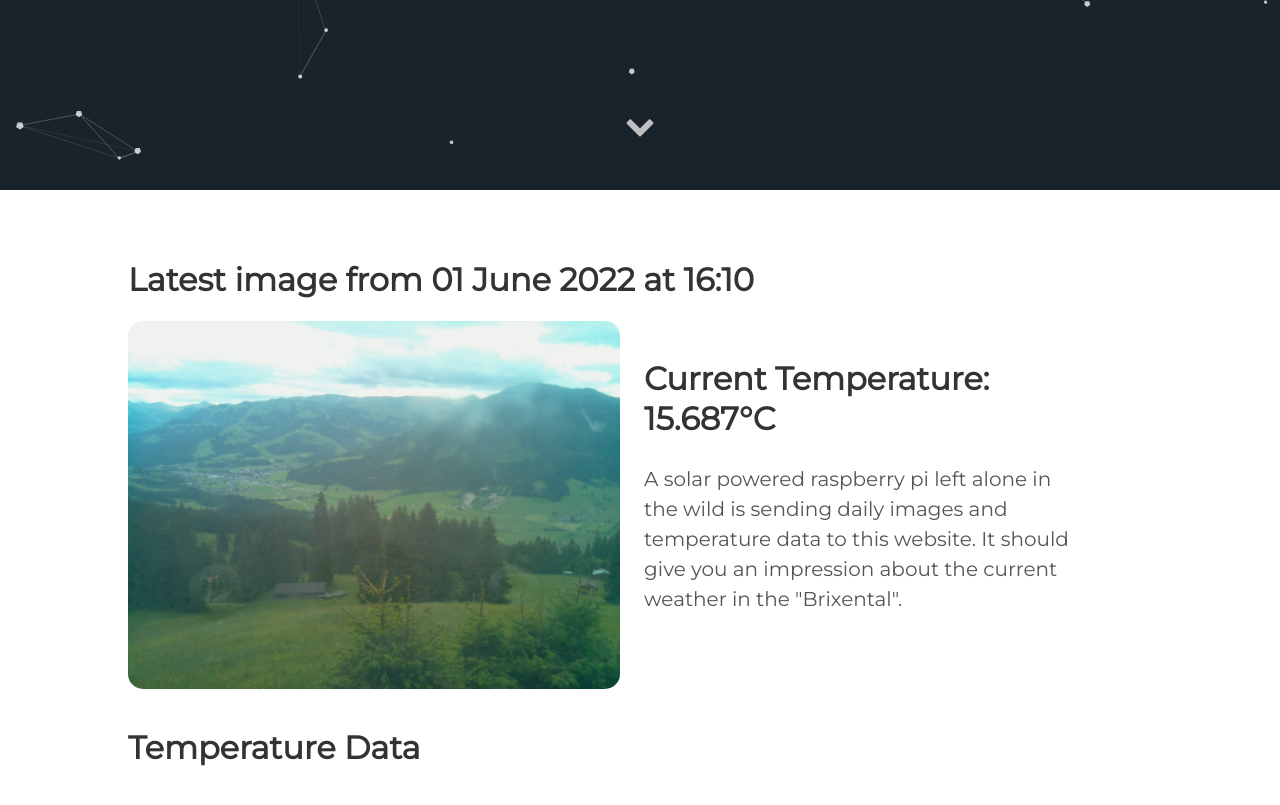
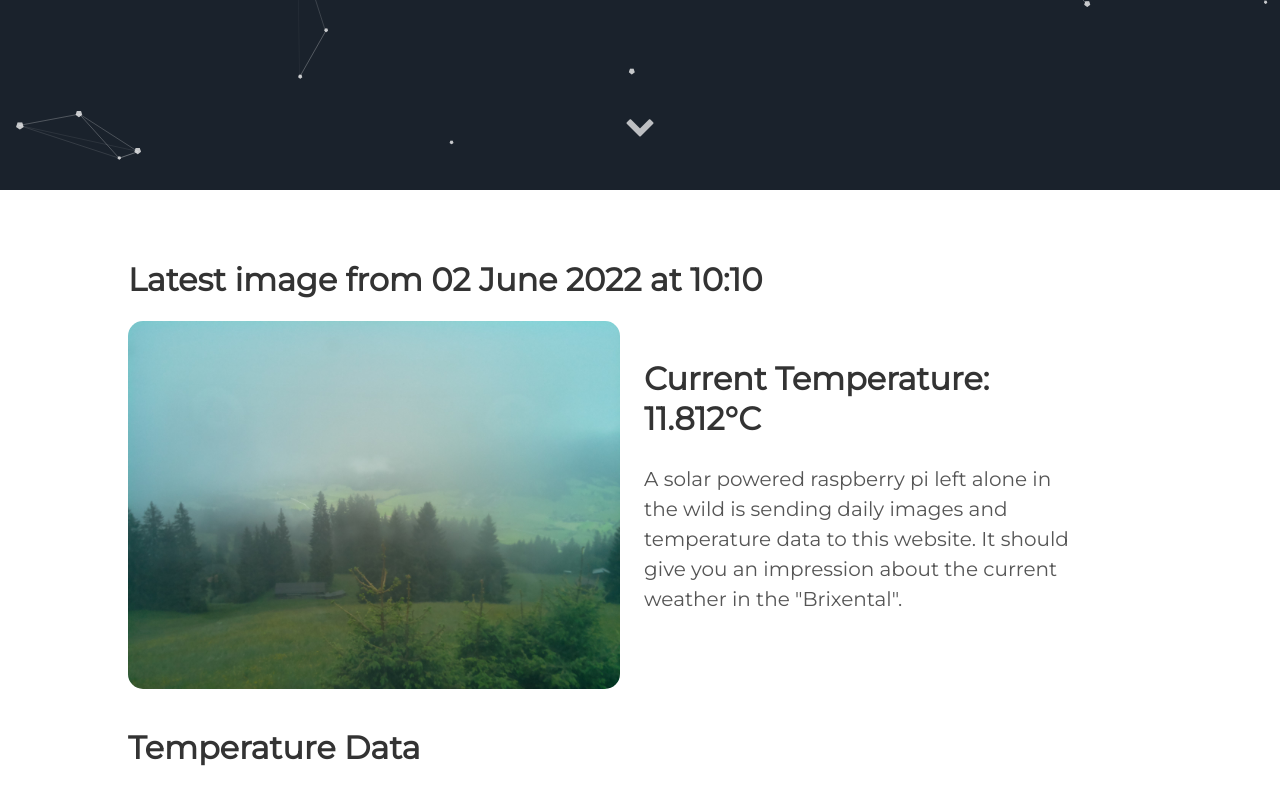
Before and after one commit to vektorious/vektorious.github.io, a Jekyll site: the page built from resources/huette.md, in a window 1280 px wide and 900 px high, scrolled down 710 px. Shown: the top 805 px of the window. Built offline with Jekyll 4.4.1, drawn with Linux system fonts in a browser that asks for light colours.

Commit message:
I'm a bot beep boop

```diff
--- a/resources/huette.md
+++ b/resources/huette.md
@@ -6,13 +6,13 @@ image: '/assets/img/'
 description: 'Live image from the Austrian alps'
 twitter_text: ' '
 ---
-## Latest image from 01 June 2022 at 16:10
+## Latest image from 02 June 2022 at 10:10
 <div class="huette">
   <div class="huette-image">
     <img src="{{ "/assets/img/huette.jpg" | prepend: site.baseurl }}">
   </div>
   <div class="huette-text">
-        <h2>Current Temperature: 15.687°C</h2>
+        <h2>Current Temperature: 11.812°C</h2>
         <p>A solar powered raspberry pi left alone in the wild is sending daily images and temperature data to this website. It should give you an impression about the current weather in the "Brixental".</p>
 
   </div>
```
Also changed, not shown: rpi-script/2022-06-02_100918.txt (renamed from rpi-script/2022-06-01_160918.txt, +5 -5 lines), rpi-script/huette.md (+2 -2 lines), assets/img/huette.jpg, assets/img/temp_plot.png, rpi-script/temp_plot.png, 1 other file.
